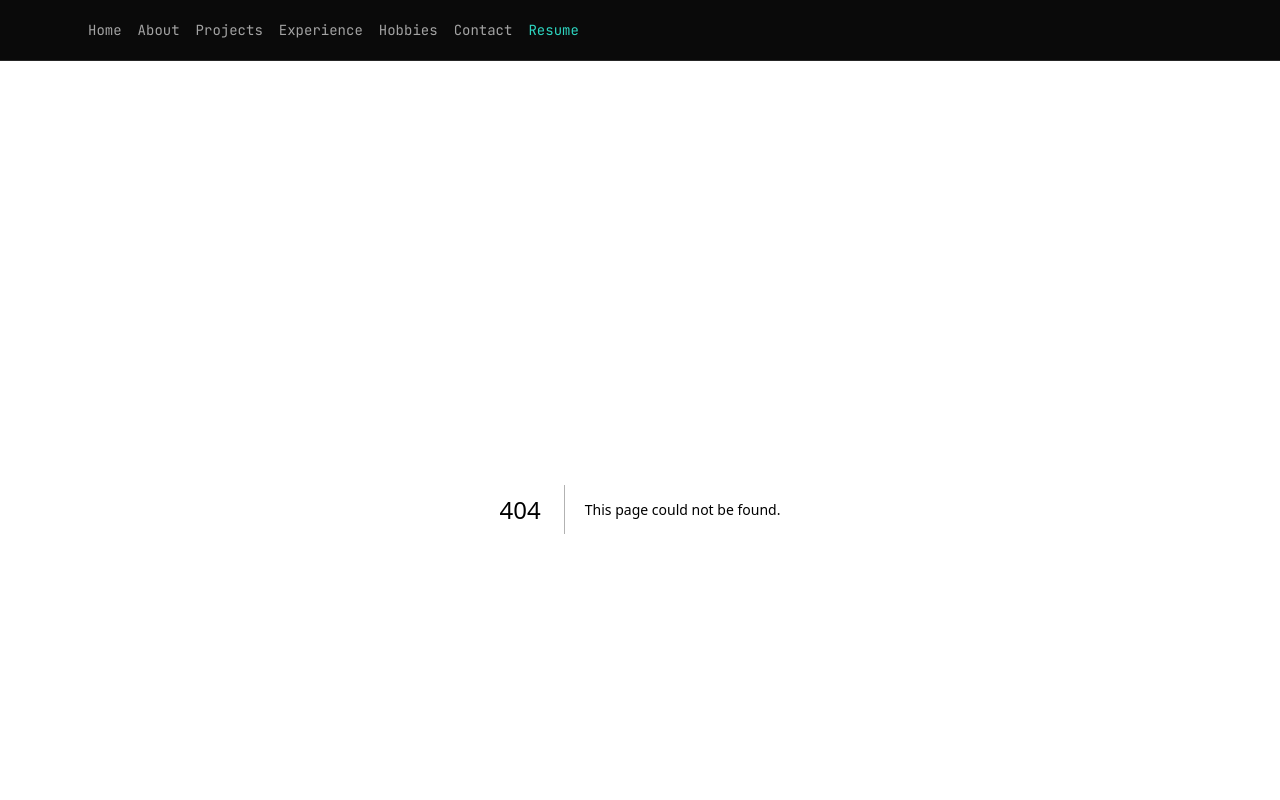
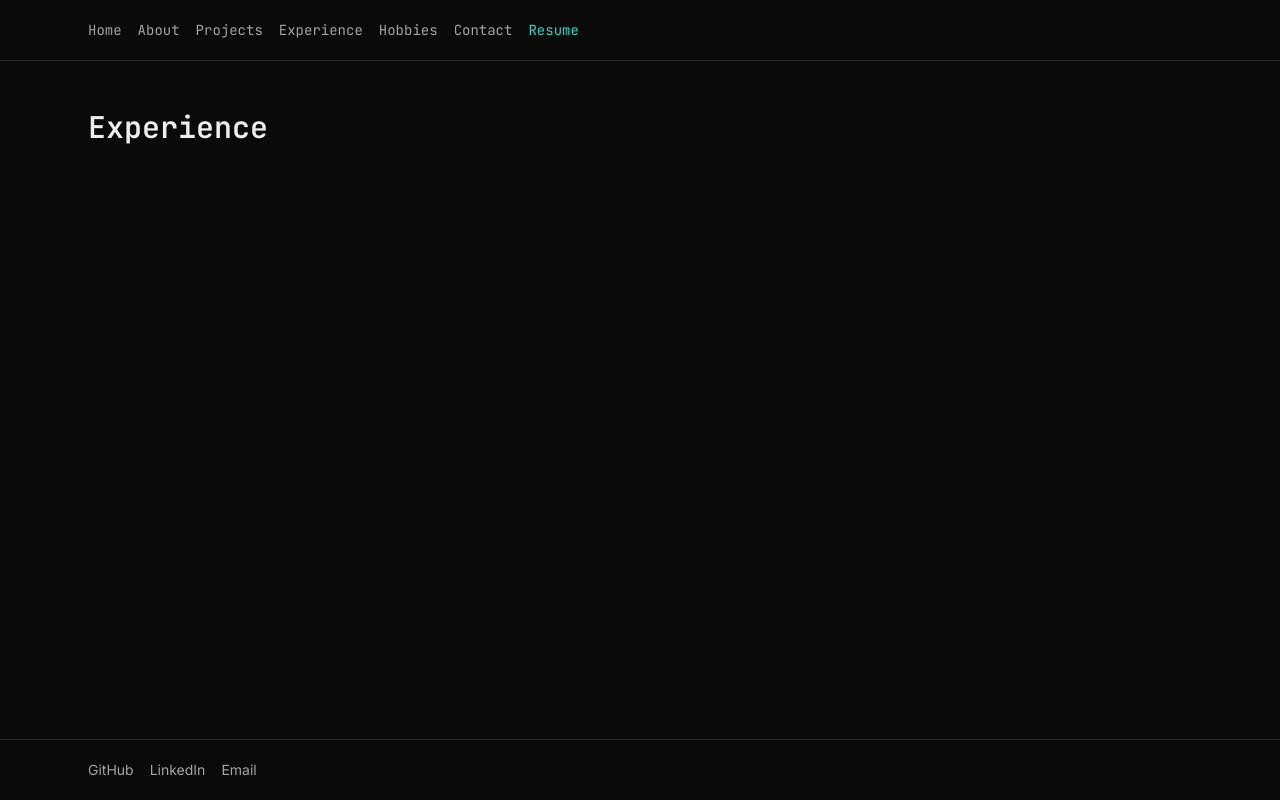
Before and after one commit to Zachary-Levesque/Portfolio, a Next.js app: page /experience in a window 1280 px wide. Before the commit this address had no page. Shown: the top 800 px of the page. Built offline with nearby package versions, Linux system fonts and the light colour scheme.

Commit message:
Create page.tsx

```diff
--- /dev/null
+++ b/app/experience/page.tsx
@@ -0,0 +1,3 @@
+export default function ExperiencePage() {
+  return <h1 className="font-mono text-3xl font-semibold">Experience</h1>;
+}
```
